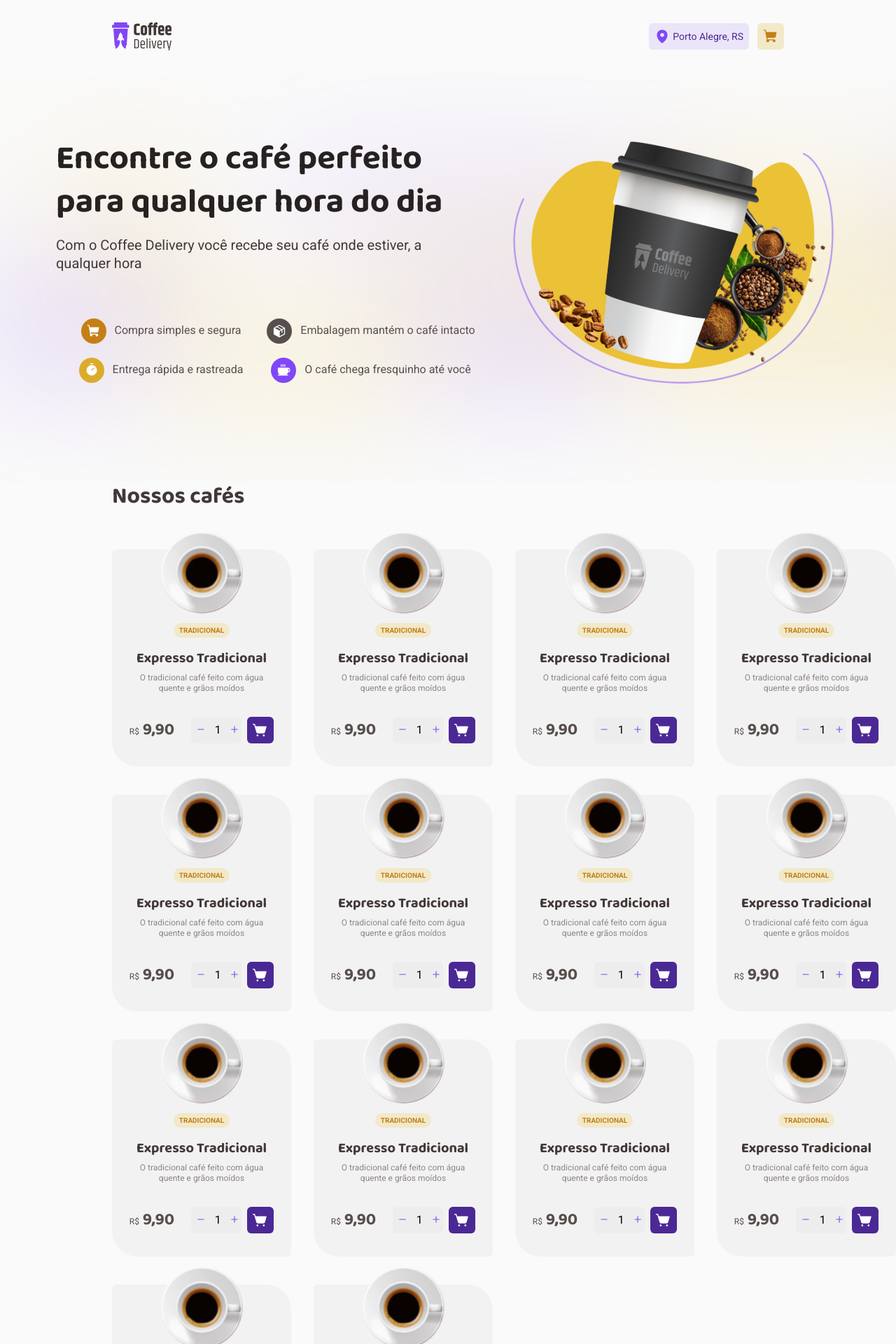
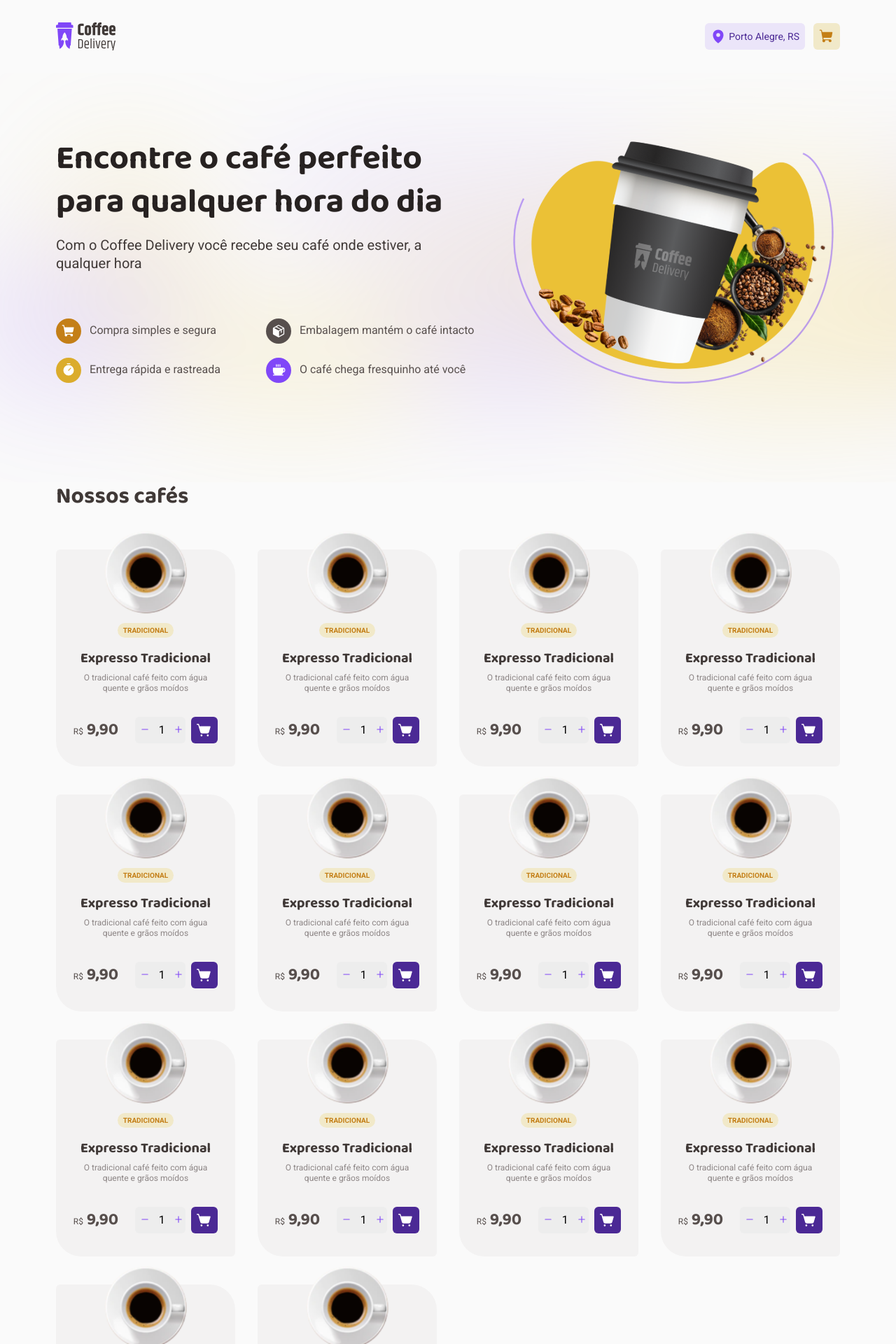
Before and after one commit to juaoxd/coffee-delivery, a React (Vite) app: page / in a window 1280 px wide. Shown: the top 1920 px of the page at 70% size. Built offline with nearby package versions, Linux system fonts and the light colour scheme.

Commit message:
fix: styles

```diff
--- a/src/components/Header/styles.ts
+++ b/src/components/Header/styles.ts
@@ -4,7 +4,11 @@ export const HeaderContainer = styled.div`
   display: flex;
   align-items: center;
   justify-content: space-between;
-  padding: 2rem 10rem;
+  padding: 2rem 0;
+
+  width: 100%;
+  max-width: 1120px;
+  margin: 0 auto;
 `
 
 export const NavContainer = styled.nav`
--- a/src/pages/Home/components/CoffeeCard/styles.ts
+++ b/src/pages/Home/components/CoffeeCard/styles.ts
@@ -96,6 +96,12 @@ export const CardButton = styled.button`
   border: 0;
   padding: 0.5rem;
   border-radius: 6px;
+
+  &:hover {
+    cursor: pointer;
+    background-color: ${props => props.theme["purple"]};
+    transition: background-color 0.2s;
+  }
 `
 
 export const CardActions = styled.div`
--- a/src/pages/Home/index.tsx
+++ b/src/pages/Home/index.tsx
@@ -1,18 +1,18 @@
 import { Coffee, Package, ShoppingCart, Timer } from 'phosphor-react'
 import homeImage from '../../assets/home-image.svg'
-import { CoffeeList, CoffeeSection, HeroSection, ListContainer, ListItem, TextContainer } from './styles'
+import { CoffeeList, CoffeeSection, HeroContent, HeroSection, ListContainer, ListItem, TextContainer } from './styles'
 import { CoffeeCard } from './components/CoffeeCard'
 
 export function Home() {
   return (
     <>
       <HeroSection>
+        <HeroContent>
           <aside>
             <TextContainer>
               <h1>Encontre o café perfeito para qualquer hora do dia</h1>
               <p>Com o Coffee Delivery você recebe seu café onde estiver, a qualquer hora</p>
             </TextContainer>
-
             <ListContainer>
                 <ListItem logoBackgroundColor='darkYellow'>
                   <span>
@@ -41,6 +41,7 @@ export function Home() {
             </ListContainer>
           </aside>
           <img src={homeImage} alt="Embalagem do cafe com graos ao lado." />
+        </HeroContent>
       </HeroSection>
       <CoffeeSection>
         <h1>Nossos cafés</h1>
--- a/src/pages/Home/styles.ts
+++ b/src/pages/Home/styles.ts
@@ -2,6 +2,12 @@ import styled from 'styled-components'
 import homeBackground from '../../assets/home-background.svg'
 
 export const HeroSection = styled.section`
+  background: url(${homeBackground});
+  background-repeat: no-repeat;
+  background-size: cover;
+`
+
+export const HeroContent = styled.div`
   display: flex;
   align-items: flex-start;
   justify-content: center;
@@ -10,6 +16,9 @@ export const HeroSection = styled.section`
   padding: 5.75rem 10rem;
   margin: 0 auto;
 
+  width: 100%;
+  max-width: 1120px;
+
   aside {
     max-width: 588px;
     width: 100%;
@@ -17,10 +26,6 @@ export const HeroSection = styled.section`
     flex-direction: column;
     gap: 4.125rem;
   }
-
-  background: url(${homeBackground});
-  background-repeat: no-repeat;
-  background-size:  cover;
 `
 
 export const TextContainer = styled.div`
@@ -44,6 +49,7 @@ export const TextContainer = styled.div`
   }
 `
 
+
 const LOGO_BACKGROUND_COLORS = {
   yellow: 'yellow',
   gray: 'base-text',
@@ -65,7 +71,7 @@ export const ListContainer = styled.ul`
 export const ListItem = styled.li<ListItemProps>`
   display: flex;
   align-items: center;
-  justify-content: center;
+  justify-content: flex-start;
   gap: 0.75rem;
 
   font-size: 1rem;
@@ -88,7 +94,9 @@ export const CoffeeSection = styled.section`
   align-items: flex-start;
   justify-content: flex-start;
   flex-direction: column;
-  padding: 0 10rem;
+  width: 100%;
+  max-width: 1120px;
+  margin: auto;
 
   h1 {
     color: ${props => props.theme['base-subtitle']};
@@ -104,5 +112,7 @@ export const CoffeeList = styled.div`
   grid-template-columns: 1fr 1fr 1fr 1fr;
   grid-row-gap: 2.5rem;
   grid-column-gap: 2rem;
-  margin-top: 54px;
+  margin: 54px auto;
+  width: 100%;
+  max-width: 1120px;
 `
```
Lines whose indentation alone changed are shown as unchanged.
